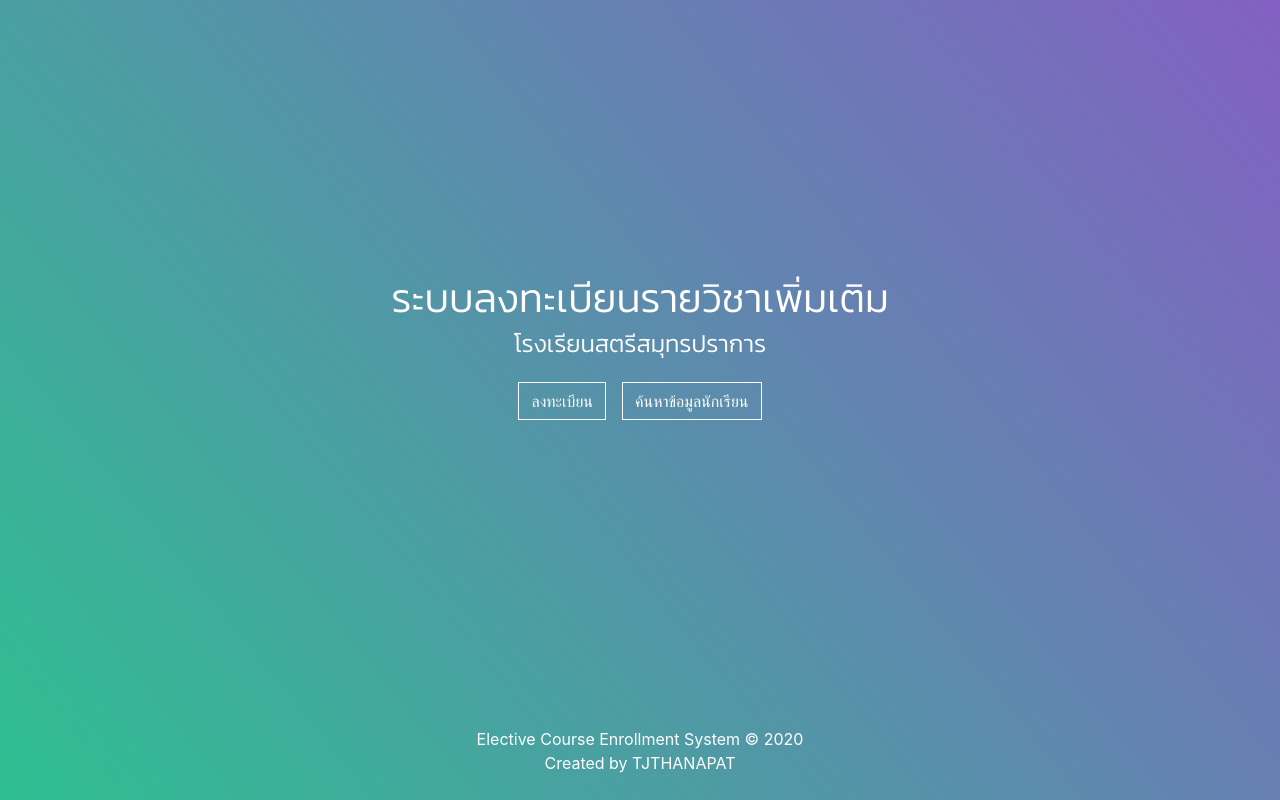
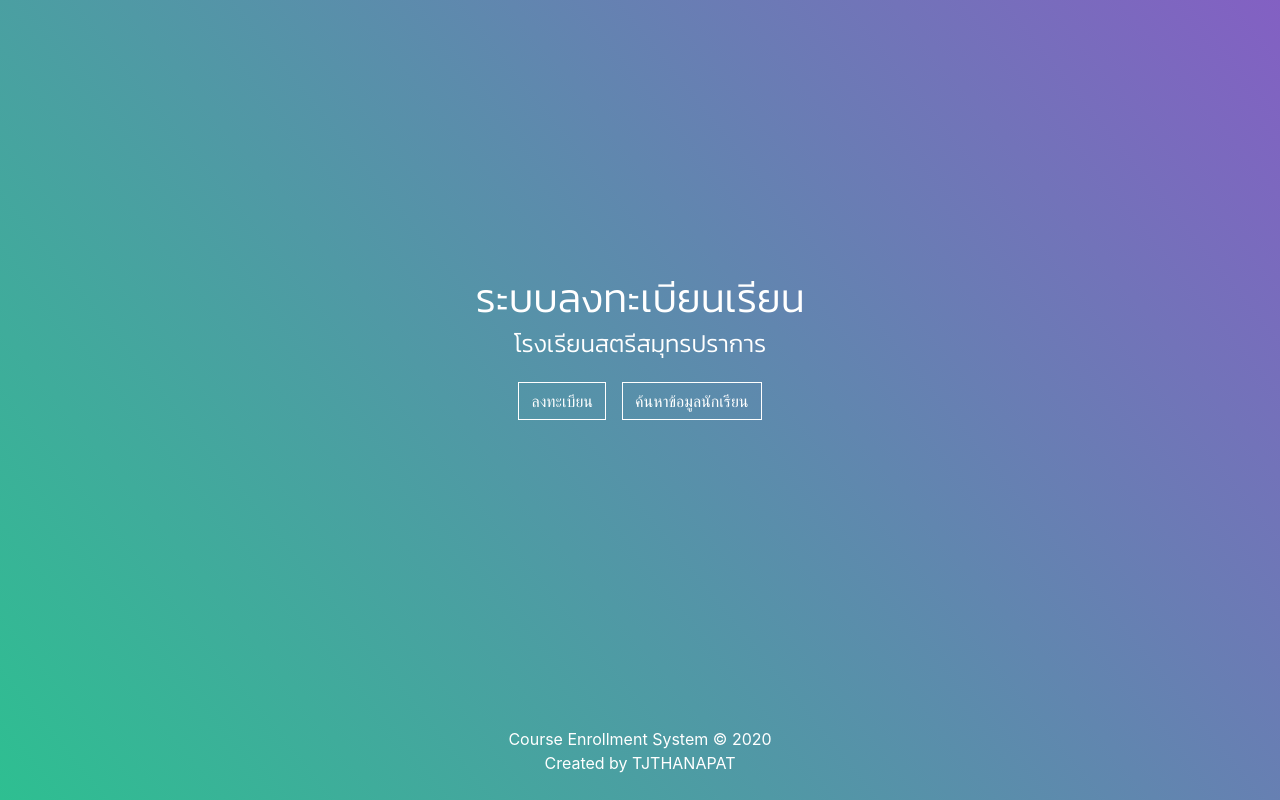
Before and after one commit to TJTHANAPAT/ssp-course-enrollment-system, a React (Create React App) app: page / in a window 1280 px wide. Built offline with nearby package versions, Linux system fonts and the light colour scheme; no server answers.

Commit message:
Change Project Name
Change project name from 'Elective Course Enrollment System' to 'Course Enrollment System'

```diff
--- a/package.json
+++ b/package.json
@@ -1,5 +1,5 @@
 {
-  "name": "elective-course-enrollment",
+  "name": "ssp-course-enrollment",
   "version": "0.1.0",
   "private": true,
   "dependencies": {
--- a/public/index.html
+++ b/public/index.html
@@ -5,8 +5,8 @@
   <meta charset="utf-8" />
   <meta name="viewport" content="width=device-width, initial-scale=1" />
   <meta name="theme-color" content="#7c5bb9" />
-  <meta name="description" content="Elective Course Enrollment System Created by TJ.THANAPAT" />
-  <title>ระบบลงทะเบียนรายวิชาเพิ่มเติมโรงเรียนสตรีสมุทรปราการ</title>
+  <meta name="description" content="SSP Course Enrollment System | Course Enrollment System Created by TJ.THANAPAT" />
+  <title>ระบบลงทะเบียนเรียนโรงเรียนสตรีสมุทรปราการ</title>
 
   <link rel="apple-touch-icon" sizes="180x180" href="%PUBLIC_URL%/favicon/apple-touch-icon.png">
   <link rel="icon" type="image/png" sizes="32x32" href="%PUBLIC_URL%/favicon/favicon-32x32.png">
--- a/src/Homepage.js
+++ b/src/Homepage.js
@@ -6,7 +6,7 @@ class Homepage extends React.Component {
         return (
             <div className="body body-center bg-gradient text-white">
                 <div className="wrapper-no-bg-color">
-                    <h1>ระบบลงทะเบียนรายวิชาเพิ่มเติม</h1>
+                    <h1>ระบบลงทะเบียนเรียน</h1>
                     <h4>โรงเรียนสตรีสมุทรปราการ</h4>
                     <div className="mt-3">
                         <a className="btn btn-landing m-2" href="/enroll">ลงทะเบียน</a>
--- a/src/admin/SystemManagement.js
+++ b/src/admin/SystemManagement.js
@@ -22,7 +22,7 @@ class SystemManagement extends React.Component {
                 isLogin: !!user
             });
             if (!!user) {
-                console.log('Elective Course Enrollment © 2020 Created by TJTHANAPAT')
+                console.log('Course Enrollment System © 2020 Created by TJTHANAPAT')
                 const getSystemConfig = await system.getSystemConfig(false);
                 const isFirstInitSystem = getSystemConfig.isFirstInitSystem;
                 this.setState({ isFirstInitSystem: isFirstInitSystem });
@@ -185,7 +185,7 @@ class SystemManagement extends React.Component {
                 return (
                     <div className="body bg-gradient">
                         <div className="wrapper">
-                            <h1>ระบบลงทะเบียนรายวิชาเพิ่มเติม</h1>
+                            <h1>ระบบลงทะเบียนเรียน</h1>
                             <h2>โรงเรียนสตรีสมุทรปราการ</h2>
                             <h5>เข้าใช้งานระบบในชื่อ {this.state.currentUser.displayName}</h5>
                             <label htmlFor="courseyear-selector">เลือกปีการศึกษา:</label>
--- a/src/components/Footer.js
+++ b/src/components/Footer.js
@@ -4,7 +4,7 @@ class Footer extends React.Component {
     render(){
         return (
             <footer>
-                Elective Course Enrollment System © 2020<br/>
+                Course Enrollment System © 2020<br/>
                 Created by TJTHANAPAT
             </footer>
         )
--- a/src/enrollment/Enroll_SelectCourseYear.js
+++ b/src/enrollment/Enroll_SelectCourseYear.js
@@ -57,7 +57,7 @@ class EnrollSelectCourseYear extends React.Component {
             return (
                 <div className="body bg-gradient">
                     <div className="wrapper text-left">
-                        <h1>ระบบลงทะเบียนรายวิชาเพิ่มเติม</h1>
+                        <h1>ระบบลงทะเบียนเรียน</h1>
                         <h2>โรงเรียนสตรีสมุทรปราการ</h2>
                         <p>เลือกปีการศึกษาที่ต้องการลงทะเบียน</p>
                         <select className="form-control mb-3" defaultValue={selectedCourseYear} onChange={this.selectCourseYear}>
--- a/src/enrollment/Enroll_SelectCourses.js
+++ b/src/enrollment/Enroll_SelectCourses.js
@@ -348,7 +348,7 @@ class CoursesSelector extends React.Component {
             return (
                 <div className="body bg-gradient">
                     <div className="wrapper">
-                        <h1>ระบบลงทะเบียนรายวิชาเพิ่มเติม</h1>
+                        <h1>ระบบลงทะเบียนเรียน</h1>
                         <h2>โรงเรียนสตรีสมุทรปราการ</h2>
                         <h4>ปีการศึกษา {this.props.courseYear}</h4>
                         {this.coursesSelector()}
--- a/src/enrollment/Enroll_SelectEnrollPlan.js
+++ b/src/enrollment/Enroll_SelectEnrollPlan.js
@@ -83,7 +83,7 @@ class CoursesSelector extends React.Component {
         return (
             <div className="body bg-gradient">
                 <div className="wrapper">
-                    <h1>ระบบลงทะเบียนรายวิชาเพิ่มเติม</h1>
+                    <h1>ระบบลงทะเบียนเรียน</h1>
                     <h2>โรงเรียนสตรีสมุทรปราการ</h2>
                     <h4>ปีการศึกษา {this.props.courseYear}</h4>
                     {this.enrollPlanSelector()}
--- a/src/enrollment/Enroll_StudentInfoForm.js
+++ b/src/enrollment/Enroll_StudentInfoForm.js
@@ -154,7 +154,7 @@ class StudentInfoEnrollForm extends React.Component {
         return (
             <div className="body bg-gradient">
                 <div className="wrapper">
-                    <h1>ระบบลงทะเบียนรายวิชาเพิ่มเติม</h1>
+                    <h1>ระบบลงทะเบียนเรียน</h1>
                     <h2>โรงเรียนสตรีสมุทรปราการ</h2>
                     <h4>ปีการศึกษา {this.props.courseYear}</h4>
                     {this.studentInfoEnrollForm()}
```
Also changed, not shown: index.html (deleted, +0 -65 lines), public/favicon/site.webmanifest, 1 other file (tests, documents, lock files or other folders).
